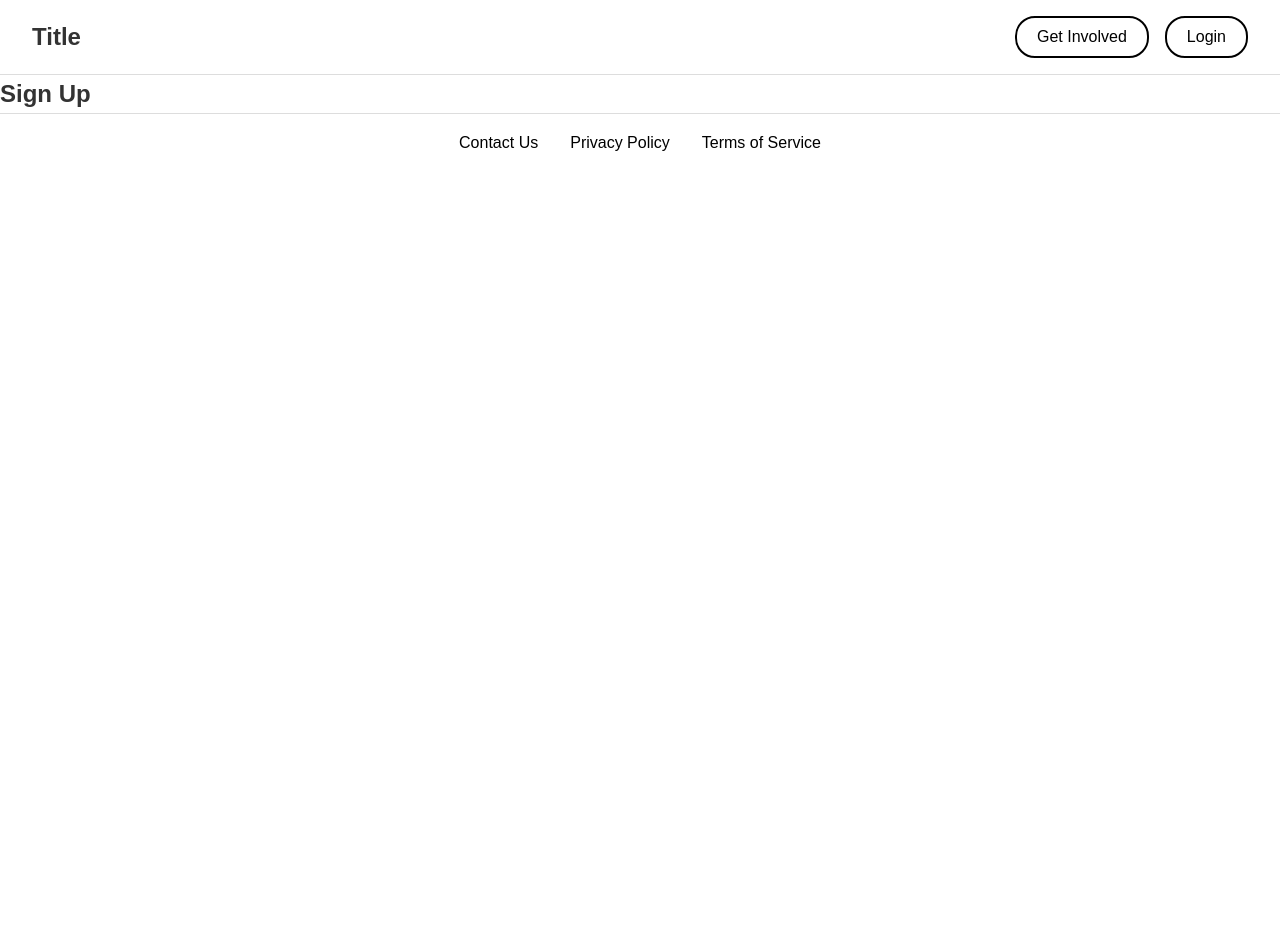
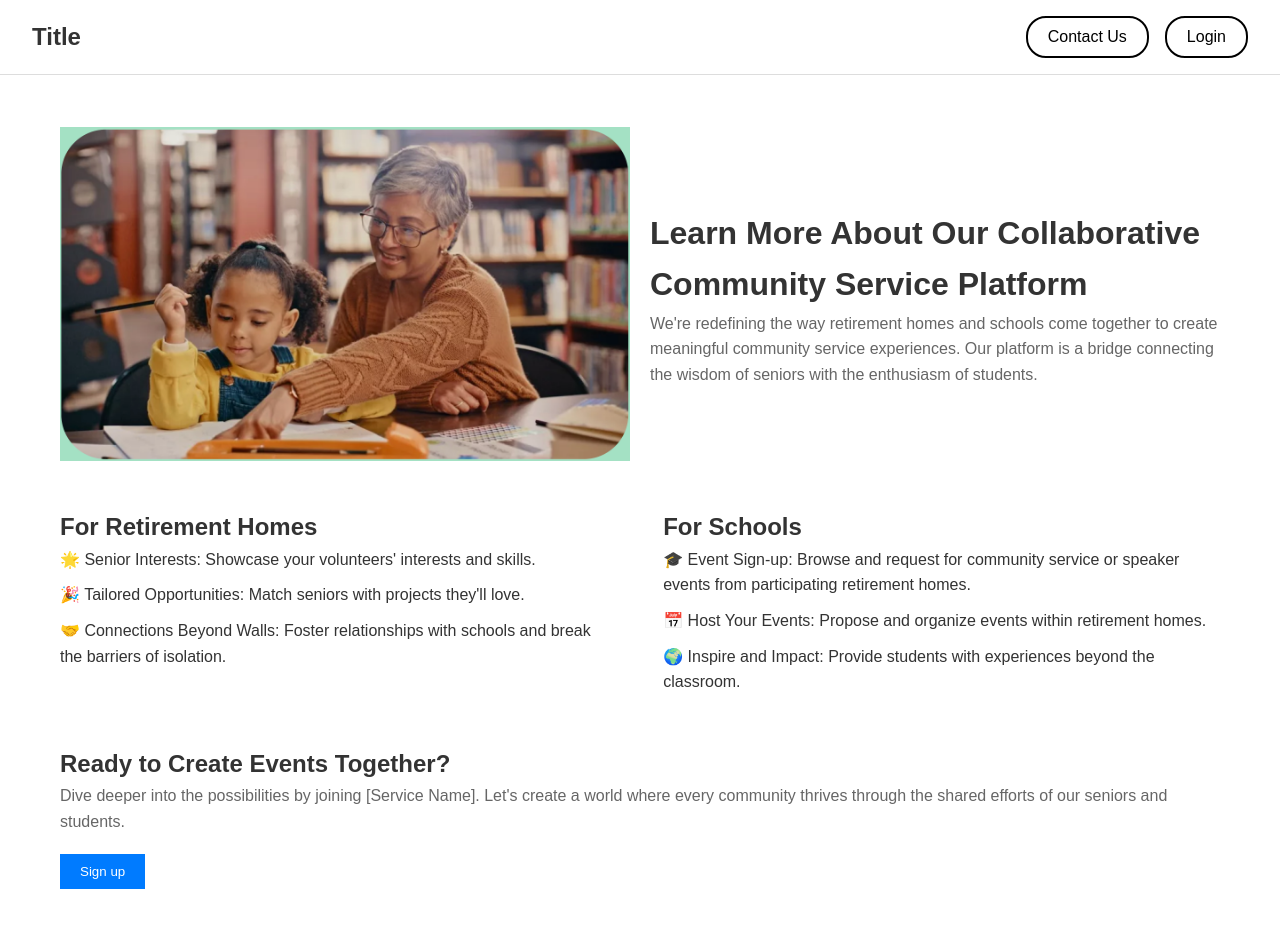
Before and after one commit to CoderBose/bwh-almost-east-coast, a React (Create React App) app: page /learn-more in a window 1280 px wide. Shown: the top 952 px of the page. Before the commit the page ends 800 px from the top, so only its background shows below. Built offline with nearby package versions, Linux system fonts and the light colour scheme.

Commit message:
adding the learn more page

```diff
--- a/src/App.js
+++ b/src/App.js
@@ -13,7 +13,7 @@ const App = () => {
         <header className="App-header">
           <h1>Title</h1>
           <nav>
-            <Link to="/get-involved"><button>Get Involved</button></Link>
+            <Link to="/contact-us"><button>Contact Us</button></Link>
             <Link to="/login"><button>Login</button></Link>
           </nav>
         </header>
--- /dev/null
+++ b/src/LearnMore.css
@@ -0,0 +1,129 @@
+/* LearnMore.css */
+.learn-more-container {
+    font-family: 'Arial', sans-serif;
+    max-width: 1200px; /* Set a max-width for the content */
+    margin: 0 auto; /* Center the content */
+    padding: 20px;
+  }
+
+  header {
+    display: flex;
+    justify-content: space-between;
+    align-items: center;
+    padding: 20px 0;
+  }
+
+  header nav ul {
+    list-style: none;
+    padding: 0;
+    display: flex;
+  }
+
+  header nav li {
+    margin-right: 20px;
+  }
+
+  header nav a {
+    text-decoration: none;
+    color: #000; /* Adjust color as needed */
+  }
+
+  main h1 {
+    color: #333; /* Adjust the color to match your design */
+    font-size: 2em;
+    margin-top: 0;
+  }
+
+  main p {
+    color: #666; /* Adjust the color to match your design */
+  }
+
+  .top-section {
+    display: flex;
+    align-items: center; /* This will vertically center the text next to the image */
+    gap: 20px; /* Adjust the space between the image and the text */
+    margin-bottom: 30px; /* Add some space below this section */
+  }
+
+  .image-container {
+    flex: 1; /* Adjusts the width automatically */
+    max-width: 900px; /* Adjust based on your design */
+  }
+
+  .image-container img {
+    width: 100%; /* Makes the image responsive */
+    height: auto; /* Keeps the aspect ratio of the image */
+  }
+
+  .text-container {
+    flex: 1; /* Gives the text more space than the image */
+  }
+
+  .two-columns {
+    display: flex;
+    justify-content: space-between;
+    margin-top: 40px;
+  }
+
+  .column {
+    width: 48%; /* Adjust width as needed */
+  }
+
+  .column h2 {
+    color: #333; /* Adjust the color to match your design */
+    font-size: 1.5em;
+  }
+
+  .column ul {
+    list-style: none;
+    padding: 0;
+  }
+
+  .column li {
+    margin-bottom: 10px;
+  }
+
+  .cta {
+    margin-top: 40px;
+  }
+
+  .cta h2 {
+    color: #333; /* Adjust the color to match your design */
+    font-size: 1.5em;
+  }
+
+  .cta p {
+    color: #666; /* Adjust the color to match your design */
+  }
+
+  .cta button {
+    background-color: #007bff; /* Adjust button color as needed */
+    color: white;
+    border: none;
+    padding: 10px 20px;
+    cursor: pointer;
+    margin-top: 20px;
+    transition: background-color 0.3s ease;
+  }
+
+  .cta button:hover {
+    background-color: #0056b3; /* Darker shade for hover effect */
+  }
+
+  footer {
+    margin-top: 40px;
+    display: flex;
+    justify-content: space-between;
+  }
+
+  footer ul {
+    list-style: none;
+    padding: 0;
+    display: flex;
+  }
+
+  footer a {
+    text-decoration: none;
+    color: #000; /* Adjust color as needed */
+    margin-right: 20px;
+  }
--- a/src/LearnMore.js
+++ b/src/LearnMore.js
@@ -1,12 +1,53 @@
 import React from 'react';
+import './LearnMore.css';
+import { BrowserRouter as Router, Route, Routes, Link } from 'react-router-dom';
 
-const SignUp = () => {
+const LearnMore = () => {
   return (
-    <div>
-      <h2>Sign Up</h2>
-      {/* Add your sign-up form or content here */}
+    <div className="learn-more-container">
+
+      <main>
+        {/* Top Section with Image and Title */}
+        <div className='top-section'>
+            <div className='image-container'>
+                <img src="/collaborative-community.png" alt="Community Collaboration" className="community-image" />
+            </div>
+            <div className='text-container'>
+                <h1>Learn More About Our Collaborative Community Service Platform</h1>
+                <p>We're redefining the way retirement homes and schools come together to create meaningful community service experiences. Our platform is a bridge connecting the wisdom of seniors with the enthusiasm of students.</p>
+            </div>
+        </div>
+
+        {/* Two Columns Section */}
+        <div className="two-columns">
+          <div className="column">
+            <h2>For Retirement Homes</h2>
+            <ul>
+              <li> 🌟 Senior Interests: Showcase your volunteers' interests and skills.</li>
+              <li> 🎉 Tailored Opportunities: Match seniors with projects they'll love.</li>
+              <li> 🤝 Connections Beyond Walls: Foster relationships with schools and break the barriers of isolation.</li>
+            </ul>
+          </div>
+          <div className="column">
+            <h2>For Schools</h2>
+            <ul>
+              <li> 🎓 Event Sign-up: Browse and request for community service or speaker events from participating retirement homes.</li>
+              <li> 📅 Host Your Events: Propose and organize events within retirement homes.</li>
+              <li> 🌍 Inspire and Impact: Provide students with experiences beyond the classroom.</li>
+            </ul>
+          </div>
+        </div>
+
+        {/* Call to Action */}
+        <div className="cta">
+          <h2>Ready to Create Events Together?</h2>
+          <p>Dive deeper into the possibilities by joining [Service Name]. Let's create a world where every community thrives through the shared efforts of our seniors and students.</p>
+          <Link to="/sign-up"><button>Sign up</button></Link>
+        </div>
+      </main>
+
     </div>
   );
-}
+};
 
-export default SignUp;
+export default LearnMore;
```
Also changed, not shown: public/collaborative-community.png (added).
